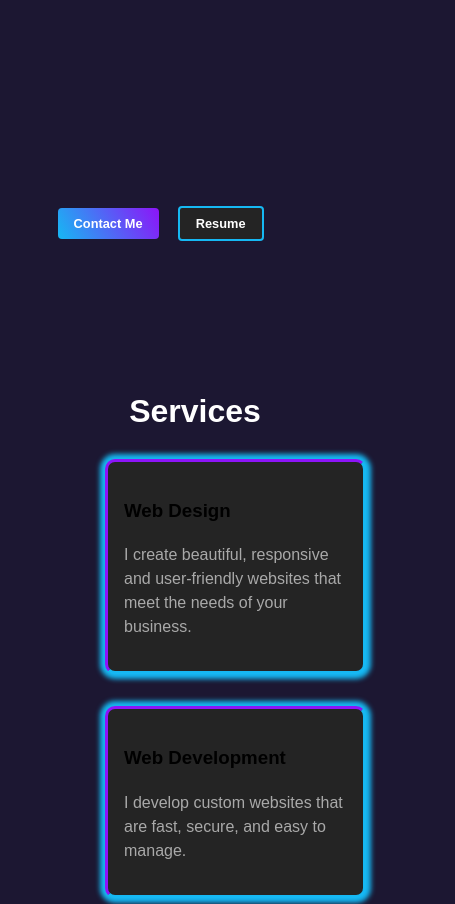
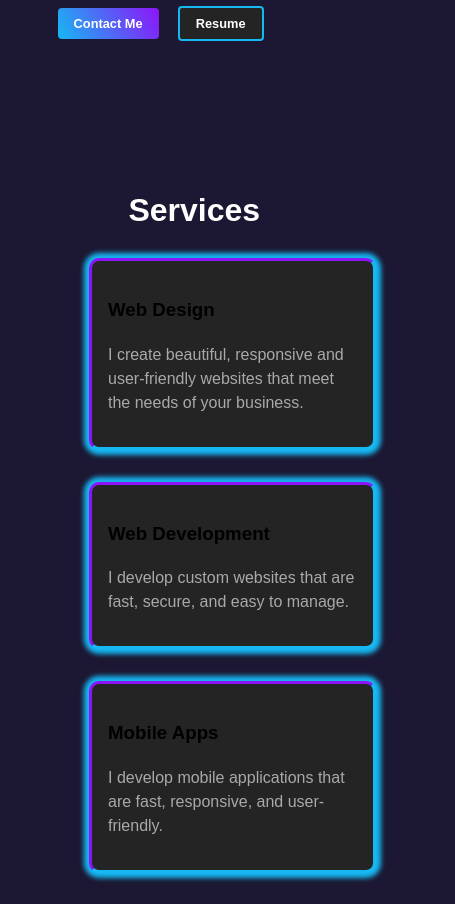
Before and after one commit to elijahizkiel/react-portfolio, a React (Vite) app: page / in a window 390 px wide. Shown: the part 1240-2144 px from the top of the page, 455 px wide, since content can reach past the window. Built offline with nearby package versions, Linux system fonts and the light colour scheme.

Commit message:
style: add overflow-x hidden to body and adjust services padding and width for better layout

```diff
--- a/src/index.css
+++ b/src/index.css
@@ -22,6 +22,7 @@ body {
   font-family: "Poppins", "Serial", sans-serif;
   padding: 0;
   margin: 0;
+  overflow-x: hidden;
 }
 
 /*
@@ -549,7 +550,6 @@ Responsive Styles for Screen Widths up to 768px:
   }
   .about .par {
     width:90%;
-    height: 45vh;
   }
   .about .btn {
     display: inline-block;
@@ -558,8 +558,9 @@ Responsive Styles for Screen Widths up to 768px:
     margin: 0.6rem;
   }
   .services {
-    padding: 3rem;
+    padding: 3rem 3rem 3rem 2rem;
     height: fit-content;
+    width:75%;
   }
   .services-container {
     width: 100%;
@@ -606,6 +607,9 @@ Responsive Styles for Screen Widths up to 768px:
   }
 }
 @media (max-width: 430px) {
+  body {
+    overflow-x: hidden;
+  }
   .about img {
     display: none;
   }
```
